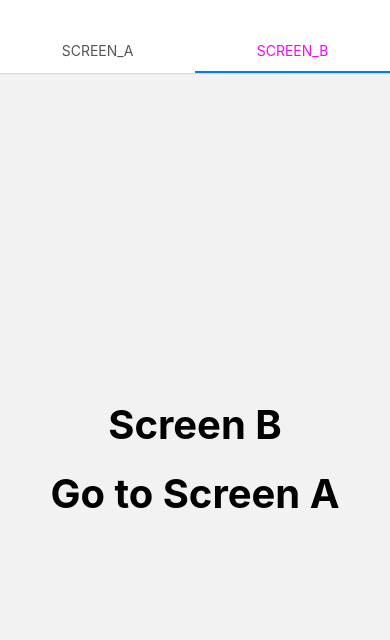
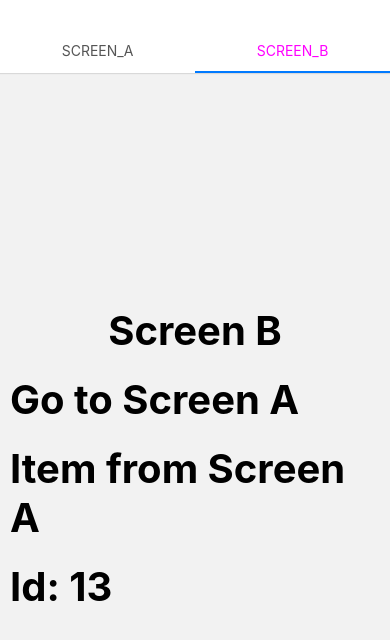
Before and after one commit to nguyenlekhanh/react-native-tutorial, a React Native app: screen /Screen_B in a window 390 px wide. Shown: the top 640 px of the page. Built offline with nearby package versions, Linux system fonts and the light colour scheme; some icons are missing.

Commit message:
Passing data between screen

```diff
--- a/src/App.tsx
+++ b/src/App.tsx
@@ -54,7 +54,8 @@ function App() {
         >
         <Tab.Screen name="Screen_A" component={ScreenA}
         />
-        <Tab.Screen name="Screen_B" component={ScreenB} />
+        <Tab.Screen name="Screen_B" component={ScreenB}
+        initialParams={{itemName: 'Item from Screen A', itemId: 13}}/>
       </Tab.Navigator>
     </NavigationContainer>
   );
--- a/src/screenA.tsx
+++ b/src/screenA.tsx
@@ -2,7 +2,8 @@ import {Pressable, StyleSheet, Text, View} from 'react-native';
 
 const ScreenA: React.FC = ({navigation}) => {
   const onPressHandler = () => {
-    navigation.navigate('Screen_B');
+    // navigation.navigate('Screen_B', {
+    //   itemName: 'Item from Screen A', itemId: 12});
     //navigation.replace('Screen_B');
   };
 
--- a/src/screenB.tsx
+++ b/src/screenB.tsx
@@ -1,9 +1,12 @@
 import {Pressable, StyleSheet, Text, View} from 'react-native';
 
-const ScreenB: React.FC = ({navigation}) => {
+const ScreenB: React.FC = ({navigation, route}) => {
+  const {itemName, itemId} = route.params;
+
   const onPressHandler = () => {
-    navigation.navigate('Screen_A');
+    //navigation.navigate('Screen_A');
     //navigation.goBack();
+    navigation.setParams({ itemId: 14 })
   };
 
   return (
@@ -13,6 +16,9 @@ const ScreenB: React.FC = ({navigation}) => {
         onPress={onPressHandler}
         style={({pressed}) => ({backgroundcolor: pressed ? '#ddd' : '#0f0'})}>
         <Text style={styles.text}>Go to Screen A</Text>
+
+        <Text style={styles.text}>{itemName}</Text>
+        <Text style={styles.text}>Id: {itemId}</Text>
       </Pressable>
     </View>
   );
```
